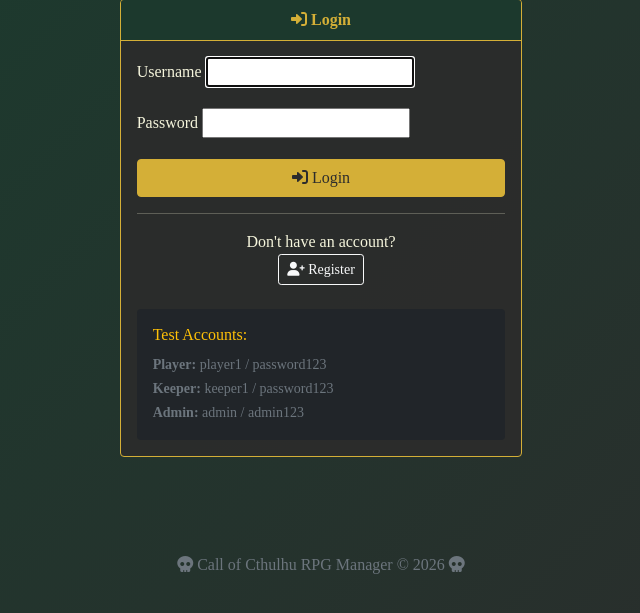
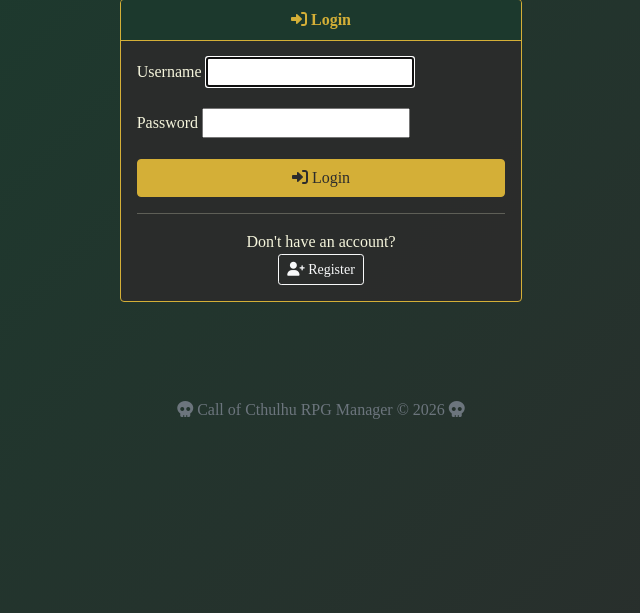
Before and after one commit to Ypurek/CallOfCthulhu-RPG-Manager, a Django app: page /login/ in a window 1280 px wide. Shown: the part 89-702 px from the top of the page, without its empty margins (319-959 px from the left). Run offline with Django 5.2, Linux system fonts and the light colour scheme.

Commit message:
removed test info from login screen

```diff
--- a/templates/core/login.html
+++ b/templates/core/login.html
@@ -53,14 +53,6 @@
                     </a>
                 </div>
 
-                <div class="mt-4 p-3 bg-dark rounded">
-                    <h6 class="text-warning">{% trans "Test Accounts:" %}</h6>
-                    <small class="text-muted">
-                        <strong>{% trans "Player:" %}</strong> player1 / password123<br>
-                        <strong>{% trans "Keeper:" %}</strong> keeper1 / password123<br>
-                        <strong>{% trans "Admin:" %}</strong> admin / admin123
-                    </small>
-                </div>
             </div>
         </div>
     </div>
```
